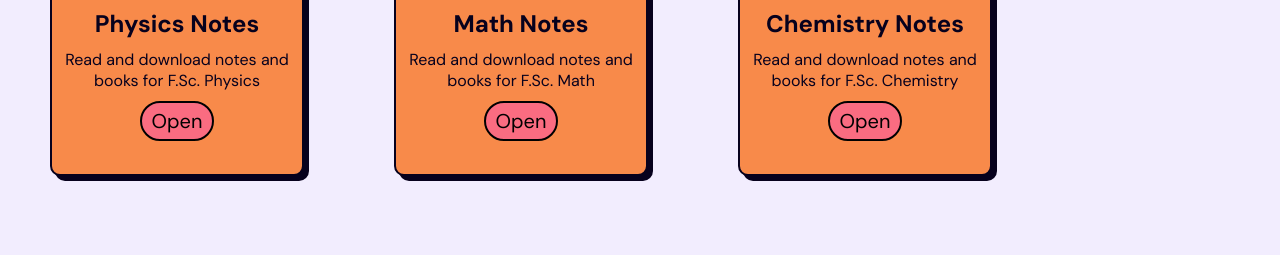
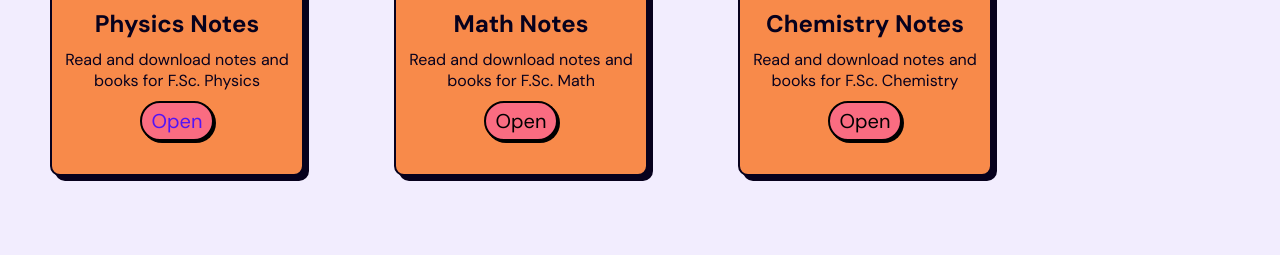
Before and after one commit to manlikearslan/opensourcefsc, a plain HTML site: page index.html in a window 1280 px wide. In both pictures the pointer is over the button 177 px from the left and 590 px from the top of the page. Shown: the part 469-724 px from the top of the page. Drawn offline with Linux system fonts and the light colour scheme; a web font is replaced by a local one.

Commit message:
Update style.css

```diff
--- a/style.css
+++ b/style.css
@@ -119,5 +119,17 @@ body{
     font-family: 'DM Sans',sans-serif;
     background-color: var(--secondary);
     border: 2px solid black;
+    box-shadow: 2px 2px black;
+    transition: 0.2s;
 
 }
+.cardButton:hover{
+    color: var(--primary);
+    transition: 0.2s;
+}
+
+/* MAIN PAGE CSS ENNNND */
+
+/* ---------------------------------------------------------------- */
+
+/* FOOTER CSS STAAAAART */
```
